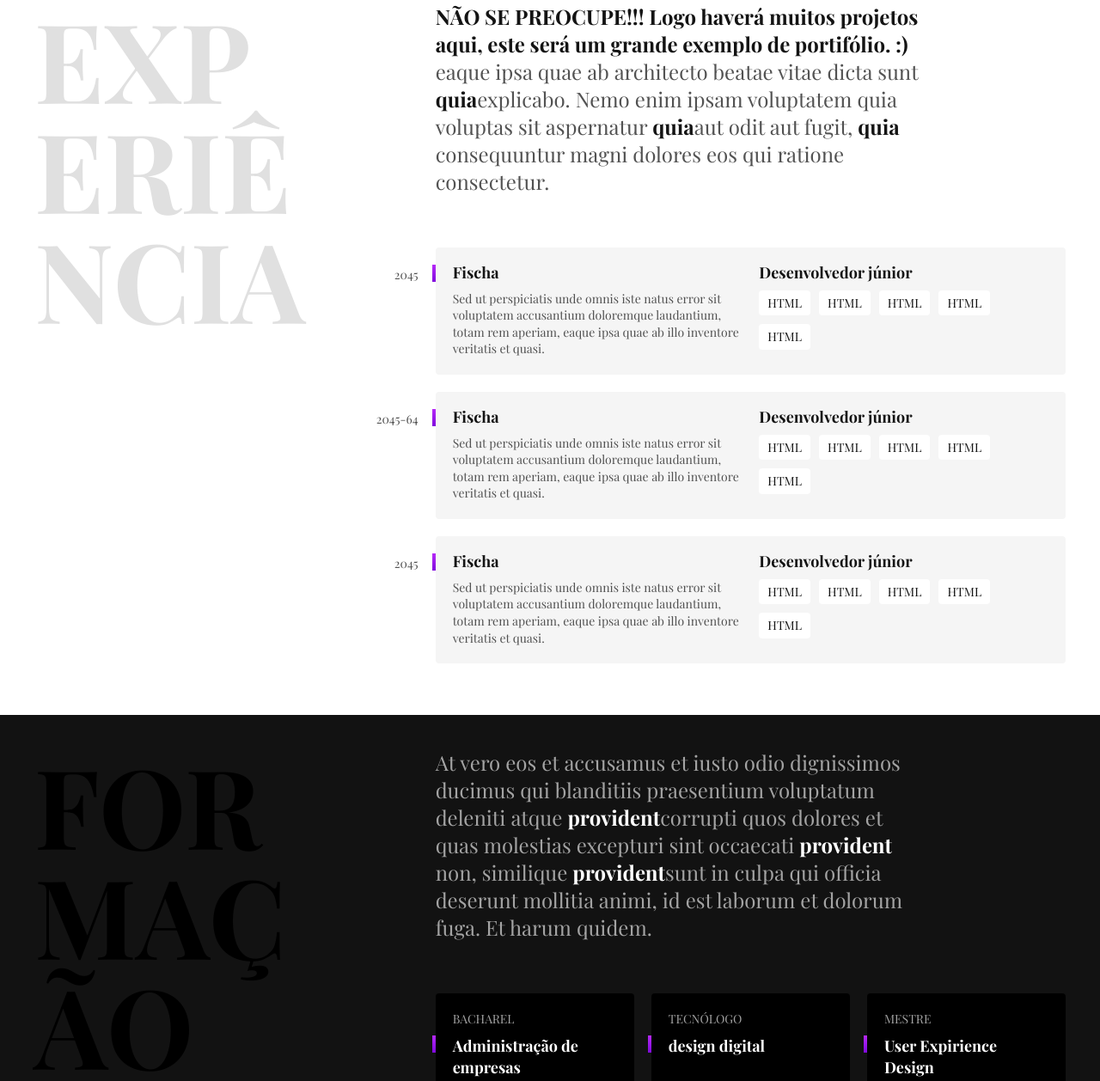
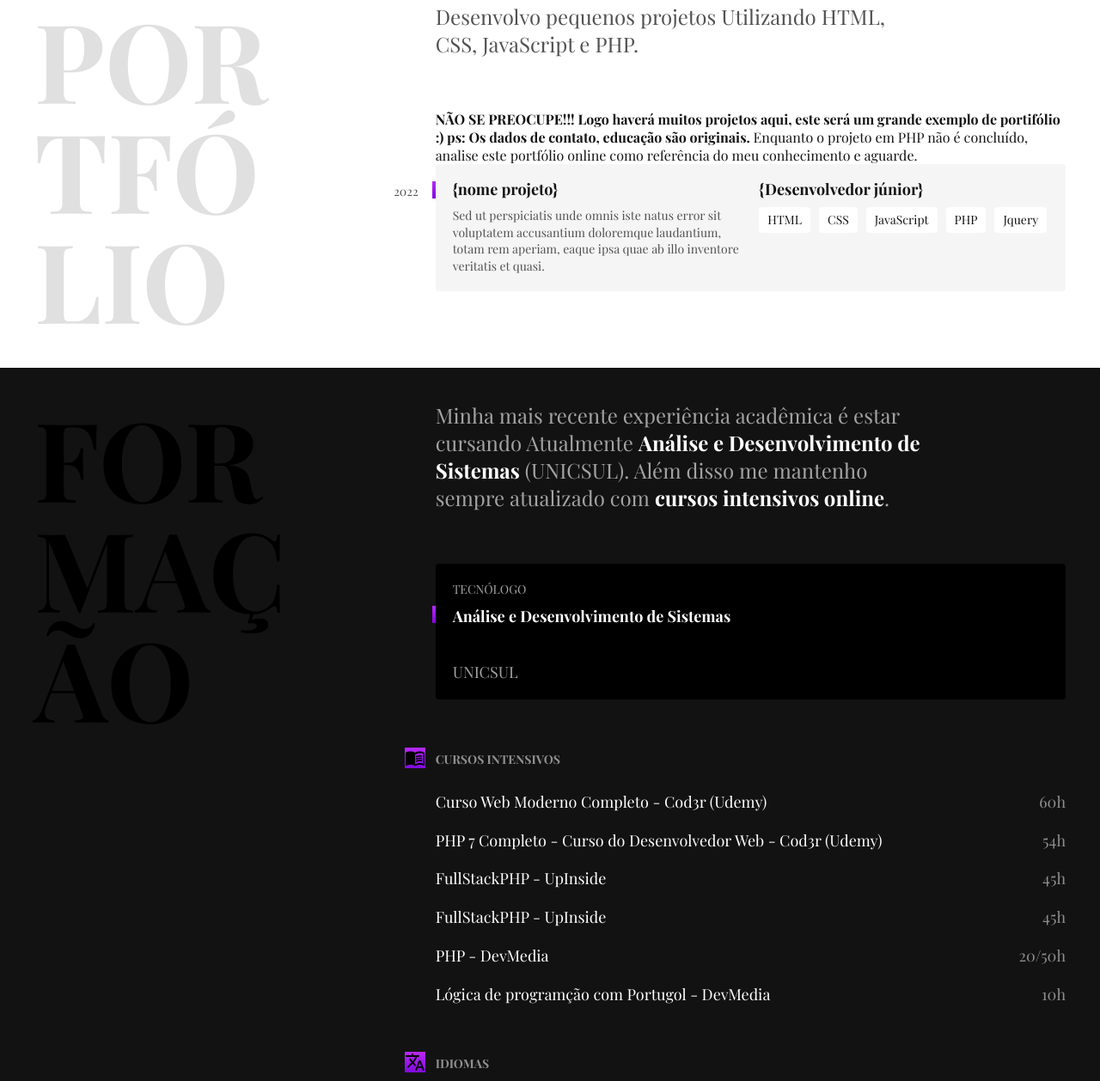
Before and after one commit to LucaAlvess/Lucas-portfolio, a plain HTML site: page index.html in a window 1280 px wide. Shown: the part 749-2007 px from the top of the page at 86% size. Drawn offline with nearby package versions, Linux system fonts and the light colour scheme; files whose address does not match are found by name; a web font is replaced by a local one.

Commit message:
Atualização de textos, links, referências, contato e organização do código para gerenciar conflitos com Github Pages

```diff
--- a/css/footer.css
+++ b/css/footer.css
@@ -29,6 +29,7 @@
 .footer-contato li a {
     color: #fff;
     transition: .3s;
+    text-decoration: none;
 }
 
 .footer-contato li a:hover {
--- a/index.html
+++ b/index.html
@@ -9,19 +9,19 @@
       href="https://fonts.googleapis.com/css2?family=Fira+Sans:ital,wght@0,100;0,200;0,300;0,400;0,500;0,600;0,700;0,800;0,900;1,100;1,200;1,300;1,400;1,500;1,600;1,700;1,800;1,900&family=Playfair+Display:ital,wght@0,400;0,500;0,600;0,700;0,800;0,900;1,400;1,500;1,600;1,700;1,800;1,900&display=swap"
       rel="stylesheet"
     />
-    <link rel="shortcut icon" href="favicon.svg" type="image/x-icon">
+    <link rel="shortcut icon" href="favicon.svg" type="image/x-icon" />
     <title>Lucas - Desenvolvedor FullStack</title>
     <meta
       name="description"
       content="Lucas Alves Desenvolvedor Full Stack, Localizado no Rio de Janeiro."
     />
-    <link rel="stylesheet" href="css/global.css">
+    <link rel="stylesheet" href="css/global.css" />
     <link rel="stylesheet" href="css/style.css" />
-    <link rel="stylesheet" href="css/header.css">
-    <link rel="stylesheet" href="css/introducao.css">
-    <link rel="stylesheet" href="css/experiencia.css">
-    <link rel="stylesheet" href="css/formacao.css">
-    <link rel="stylesheet" href="css/footer.css">
+    <link rel="stylesheet" href="css/header.css" />
+    <link rel="stylesheet" href="css/introducao.css" />
+    <link rel="stylesheet" href="css/experiencia.css" />
+    <link rel="stylesheet" href="css/formacao.css" />
+    <link rel="stylesheet" href="css/footer.css" />
   </head>
   <body>
     <header class="header">
@@ -30,7 +30,7 @@
       /></a>
       <nav>
         <ul class="header-menu">
-          <li><a href="#experiencia">Experiência</a></li>
+          <li><a href="#Portfolio">Portfólio</a></li>
           <li><a href="#formacao">Formação</a></li>
           <li><a href="#contato">Contato</a></li>
         </ul>
@@ -46,28 +46,32 @@
       />
       <div>
         <h1>Desenvolvedor<br />Full Stack</h1>
-        <p>Localizado no Rio de Janeiro 🏖</p>
+        <p>Localizado no Rio de Janeiro 😎</p>
       </div>
     </main>
 
     <section
       aria-label="Experiencia"
       class="container experiencia"
-      id="experiencia"
+      id="Portfolio"
     >
-      <h2 class="subtitulo">Experiência</h2>
+      <h2 class="subtitulo">Portfólio</h2>
       <div>
         <p class="experiencia-texto">
-          <strong>NÃO SE PREOCUPE!!! Logo haverá muitos projetos aqui, este será um grande exemplo de portifólio. :)<br></strong> eaque ipsa quae ab
-          architecto beatae vitae dicta sunt <strong>quia</strong>explicabo. Nemo enim ipsam
-          voluptatem quia voluptas sit aspernatur <strong>quia</strong>aut odit
-          aut fugit, <strong>quia</strong> consequuntur magni dolores eos qui
-          ratione consectetur.
+          Desenvolvo pequenos projetos Utilizando HTML,
+          CSS, JavaScript e PHP.
         </p>
+        <p><strong
+          >NÃO SE PREOCUPE!!! Logo haverá muitos projetos aqui, este será um
+          grande exemplo de portifólio :) ps: Os dados de contato, educação
+          são originais.
+        </strong>
+        Enquanto o projeto em PHP não é concluído, analise este portfólio
+        online como referência do meu conhecimento e aguarde.</p>
         <div class="empresa">
-          <span class="empresa-ano">2045</span>
-          <h3 class="empresa-titulo">Fischa</h3>
-          <span class="empresa-titulo">Desenvolvedor júnior</span>
+          <span class="empresa-ano">2022</span>
+          <h3 class="empresa-titulo">{nome projeto}</h3>
+          <span class="empresa-titulo">{Desenvolvedor júnior}</span>
           <p class="empresa-texto">
             Sed ut perspiciatis unde omnis iste natus error sit voluptatem
             accusantium doloremque laudantium, totam rem aperiam, eaque ipsa
@@ -75,46 +79,10 @@
           </p>
           <ul class="empresa-habilidades">
             <li>HTML</li>
-            <li>HTML</li>
-            <li>HTML</li>
-            <li>HTML</li>
-            <li>HTML</li>
-          </ul>
-        </div>
-
-        <div class="empresa">
-          <span class="empresa-ano">2045-64</span>
-          <h3 class="empresa-titulo">Fischa</h3>
-          <span class="empresa-titulo">Desenvolvedor júnior</span>
-          <p class="empresa-texto">
-            Sed ut perspiciatis unde omnis iste natus error sit voluptatem
-            accusantium doloremque laudantium, totam rem aperiam, eaque ipsa
-            quae ab illo inventore veritatis et quasi.
-          </p>
-          <ul class="empresa-habilidades">
-            <li>HTML</li>
-            <li>HTML</li>
-            <li>HTML</li>
-            <li>HTML</li>
-            <li>HTML</li>
-          </ul>
-        </div>
-
-        <div class="empresa">
-          <span class="empresa-ano">2045</span>
-          <h3 class="empresa-titulo">Fischa</h3>
-          <span class="empresa-titulo">Desenvolvedor júnior</span>
-          <p class="empresa-texto">
-            Sed ut perspiciatis unde omnis iste natus error sit voluptatem
-            accusantium doloremque laudantium, totam rem aperiam, eaque ipsa
-            quae ab illo inventore veritatis et quasi.
-          </p>
-          <ul class="empresa-habilidades">
-            <li>HTML</li>
-            <li>HTML</li>
-            <li>HTML</li>
-            <li>HTML</li>
-            <li>HTML</li>
+            <li>CSS</li>
+            <li>JavaScript</li>
+            <li>PHP</li>
+            <li>Jquery</li>
           </ul>
         </div>
       </div>
@@ -125,28 +93,18 @@
         <h2 class="subtitulo">Formação</h2>
         <div>
           <p class="formacao-texto">
-            At vero eos et accusamus et iusto odio dignissimos ducimus qui
-            blanditiis praesentium voluptatum deleniti atque
-            <strong>provident</strong>corrupti quos dolores et quas molestias
-            excepturi sint occaecati <strong>provident</strong> non, similique
-            <strong>provident</strong>sunt in culpa qui officia deserunt
-            mollitia animi, id est laborum et dolorum fuga. Et harum quidem.
+            Minha mais recente experiência acadêmica é estar cursando Atualmente
+            <strong>Análise e Desenvolvimento de Sistemas</strong> (UNICSUL).
+            Além disso me mantenho sempre atualizado com
+            <strong>cursos intensivos online</strong>.
           </p>
           <ul class="faculdade-lista">
             <li class="faculdade">
-              <span class="faculdade-tipo">Bacharel</span>
-              <h3 class="faculdade-curso">Administração de empresas</h3>
-              <span class="faculdade-instituicao">UFFRJ</span>
-            </li>
-            <li class="faculdade">
               <span class="faculdade-tipo">Tecnólogo</span>
-              <h3 class="faculdade-curso">design digital</h3>
-              <span class="faculdade-instituicao">HGH</span>
-            </li>
-            <li class="faculdade">
-              <span class="faculdade-tipo">Mestre</span>
-              <h3 class="faculdade-curso">User Expirience Design</h3>
-              <span class="faculdade-instituicao">FFFA</span>
+              <h3 class="faculdade-curso">
+                Análise e Desenvolvimento de Sistemas
+              </h3>
+              <span class="faculdade-instituicao">UNICSUL</span>
             </li>
           </ul>
 
@@ -154,16 +112,27 @@
             <div class="cursos">
               <h3>Cursos intensivos</h3>
               <ul>
-                <li>Ux Design & Ui Design <span>46h</span></li>
-                <li>Programação hard <span>56h</span></li>
+                <li>
+                  Curso Web Moderno Completo - Cod3r (Udemy) <span>60h</span>
+                </li>
+                <li>
+                  PHP 7 Completo - Curso do Desenvolvedor Web - Cod3r
+                  (Udemy)<span>54h</span>
+                </li>
+                <li>FullStackPHP - UpInside<span>45h</span></li>
+                <li>FullStackPHP - UpInside<span>45h</span></li>
+                <li>PHP - DevMedia<span>20/50h</span></li>
+                <li>
+                  Lógica de programção com Portugol - DevMedia<span>10h</span>
+                </li>
               </ul>
             </div>
 
             <div class="idiomas">
               <h3>Idiomas</h3>
               <ul>
-                <li>Inglês <span>/ Intermediário</span></li>
-                <li>Espanhol <span>/ Fluente</span></li>
+                <li>Espanhol <span>/ Avançado</span></li>
+                <li>Inglês técnico <span>/ Intermediário</span></li>
               </ul>
             </div>
           </div>
@@ -178,15 +147,19 @@
           comigo e marcamos uma conversa 👋
         </p>
         <ul class="footer-contato">
-          <li>lucas@email.com</li>
-          <li>+55219999-999</li>
+          <li>
+            <a href="mailto:lucas-alves-mota@hotmail.com"
+              >lucas-alves-mota@hotmail.com</a
+            >
+          </li>
+          <li><a href="tel:+5521997799-992">+55 (21) 997799-992</a></li>
           <li>
             <a href="https://github.com/LucaAlvess" target="_blank"
               >@nuscaalves</a
             >
           </li>
         </ul>
-        <p class="footer-copy">Lucas, Direitos Reservados.</p>
+        <p class="footer-copy">Lucas, Direitos Reservados - 2022.</p>
       </div>
     </footer>
   </body>
```
